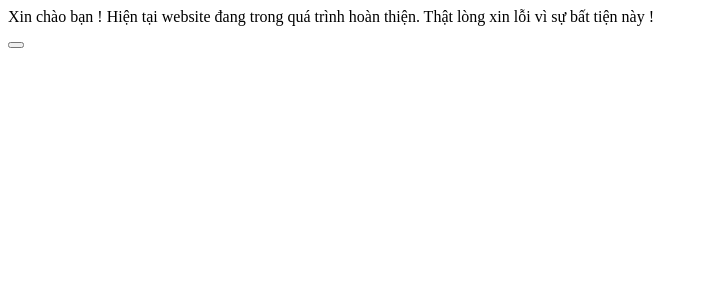
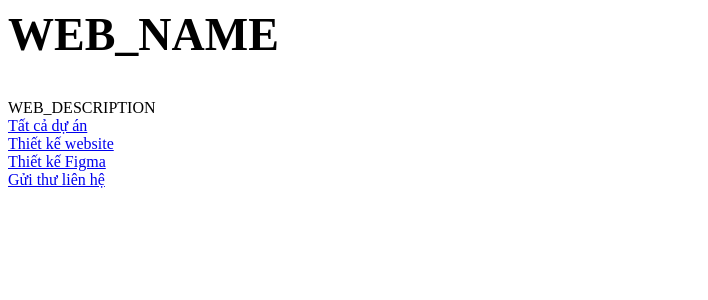
Before and after one commit to subway90/hieu, a PHP site: page /public/view/home.php in a window 1280 px wide. Shown: the top 300 px of the page, without its empty margins (0-708 px from the left). Run offline with PHP 8.4, Linux system fonts and the light colour scheme; a stand-in replaces the project's code that opens the database connection; some libraries are stand-ins or nearby versions.

Commit message:
update public/view/home

```diff
--- /dev/null
+++ b/public/view/css/home.css
@@ -0,0 +1,30 @@
+.carousel-inner img{
+    height: 440px;
+    opacity: 0.8;
+    transition: calc(0.5s);
+}
+
+.carousel-inner img:hover{
+    opacity: 1;
+    transition: calc(0.3s);
+}
+
+.carousel-indicators button {
+    background-color: var(--bs-light) !important;
+    border: 1px solid var(--bs-light) !important;
+    box-shadow: 0 0 2px var(--bs-light) !important;
+    border-radius: 6px !important;
+    height: 4px !important;
+    width: 12px !important;
+}
+
+.box-introduce-title {
+    font-size: 46px;
+    font-weight: 700;
+    color : var(--bs-light-80);
+    text-shadow: -2px -2px 8px var(--bs-shadow-box-light), 2px 2px 8px var(--bs-shadow-box-dark);
+}
+
+.box-introduce-desc {
+    color : var(--bs-light-80);
+}
--- a/public/view/home.php
+++ b/public/view/home.php
@@ -1,18 +1,35 @@
-<div class="container">
+<link rel="stylesheet" href="<?= URL_P_V ?>css/home.css">
 
-    <!-- Content -->
-    <div class="row px-lg-5 my-5 py-5 mx-lg-5 mx-1 border border-2 border-light">
-        <div class="py-5 text-light d-flex align-items-center justify-content-center">
-            <div class="">
-                <p>
-                    Xin chào bạn ! Hiện tại website đang trong quá trình hoàn thiện. Thật lòng xin lỗi vì sự bất tiện này !
-                </p>
+<div class="container mt-5">
+    <div class="row">
+        <div class="col-12 col-lg-6 animate__animated animate__bounceInLeft">
+            <h2 class="box-introduce-title">
+                <?= WEB_NAME ?>
+            </h2>
+            <div id="introduce-desc" class="box-introduce-desc mt-3">
+                <?= WEB_DESCRIPTION ?>
             </div>
         </div>
     </div>
+</div>
 
-    <div class="position-fixed end-0 bottom-0 mb-5 me-lg-4">
-        <button class="btn btn-lg g-h1" id="scrollButton"><i class="fas fs-1 fa-arrow-circle-up"></i></button>
+<div class="container mt-5">
+    <div class="d-flex flex-column flex-lg-row gap-4">
+        <a href="/du-an" class="w-100 bg-box bg-box-btn rounded-5 d-flex align-items-center gap-2 justify-content-center py-3 small animate__animated animate__bounceIn animate__delay-2s">
+            <i class="bi bi-collection"></i>
+            <div class="">Tất cả dự án</div>
+        </a>
+        <a href="/suu-tam" class="w-100 bg-box bg-box-btn rounded-5 d-flex align-items-center gap-2 justify-content-center py-3 small animate__animated animate__bounceIn animate__delay-3s">
+            <i class="bi bi-globe2"></i>
+            <div class="">Thiết kế website</div>
+        </a>
+        <a href="/suu-tam" class="w-100 bg-box bg-box-btn rounded-5 d-flex align-items-center gap-2 justify-content-center py-3 small animate__animated animate__bounceIn animate__delay-4s">
+            <i class="bi bi-layout-wtf"></i>
+            <div class="">Thiết kế Figma</div>
+        </a>
+        <a href="/dang-nhap" class="w-100 bg-box bg-box-btn rounded-5 d-flex align-items-center gap-2 justify-content-center py-3 small animate__animated animate__bounceIn animate__delay-5s">
+            <i class="bi bi-envelope"></i>
+            <div class="">Gửi thư liên hệ</div>
+        </a>
     </div>
-
 </div>
--- a/public/view/js/paragraph.js
+++ b/public/view/js/paragraph.js
@@ -1,4 +1,4 @@
-const paragraph = document.querySelector('p');
+const paragraph = document.getElementById('introduce-desc');
 const text = paragraph.textContent;
 paragraph.textContent = '';
 
@@ -7,7 +7,7 @@ function typeWriter() {
     if (i < text.length) {
         paragraph.textContent += text.charAt(i);
         i++;
-        setTimeout(typeWriter, 50); // Chạy chữ với tốc độ 50ms/ký tự
+        setTimeout(typeWriter, 24); // Chạy chữ với tốc độ 50ms/ký tự
     }
 }
 
```
Also changed, not shown: public/view/css/header.css (+5 -9 lines), public/view/css/main.css (+22 -7 lines), public/view/layout/footer.php (+5 -2 lines), public/view/layout/header.php (+29 -24 lines).
